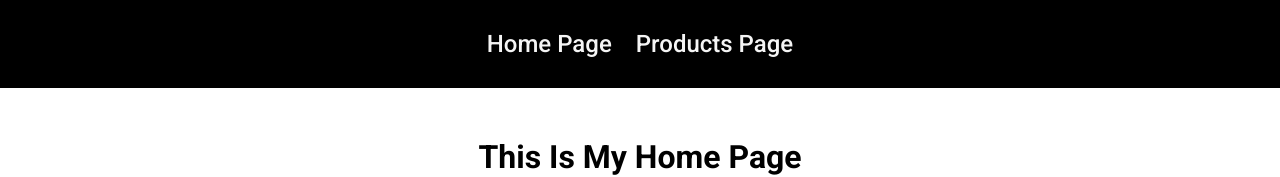
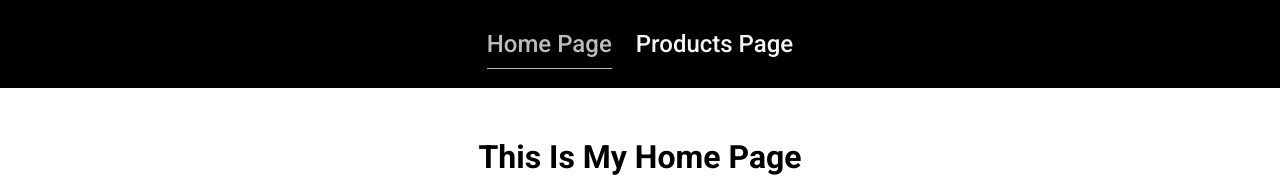
Before and after one commit to BabakAlikahi/react-router, a React (Vite) app: page / in a window 1280 px wide. Shown: the top 177 px of the page. Built offline with nearby package versions, Linux system fonts and the light colour scheme.

Commit message:
add isActive For Nav

```diff
--- a/src/components/MainNavigation.jsx
+++ b/src/components/MainNavigation.jsx
@@ -1,16 +1,20 @@
-import React from "react";
-import { Link, NavLink } from "react-router-dom";
-import classes from "./main-navigation.module.css"
+import {  NavLink } from "react-router-dom";
+
+import classes from "./main-navigation.module.css";
 function MainNavigation() {
   return (
     <header className={classes.header}>
       <nav>
         <ul>
           <li>
-            <NavLink to={'/'}>Home Page</NavLink>
+            <NavLink to={"/"} className={({ isActive }) => (isActive ? classes.active : undefined)} end>
+              Home Page
+            </NavLink>
           </li>
           <li>
-            <NavLink to={'/products'}>Products Page</NavLink>
+            <NavLink to={"/products"} className={({ isActive }) => (isActive ? classes.active : undefined)}>
+              Products Page
+            </NavLink>
           </li>
         </ul>
       </nav>
```
